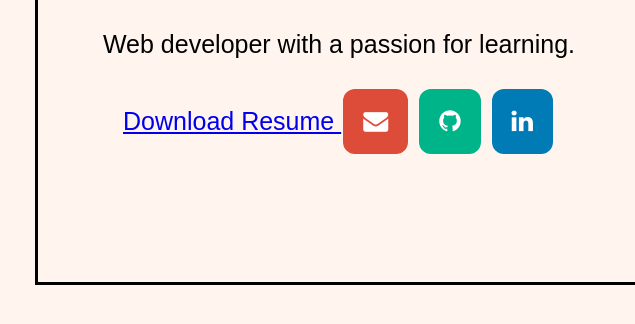
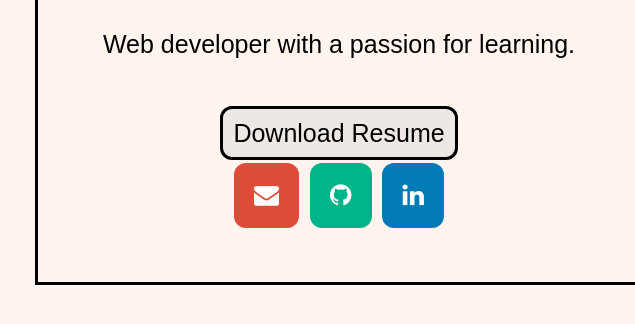
Before and after one commit to RubinoD1/portfolio, a plain HTML site: page index.html in a window 1280 px wide. Shown: the part 252-576 px from the top of the page, 0-635 px from the left. Drawn offline with Linux system fonts and the light colour scheme.

Commit message:
started resume link styling and updated index.html with more comments

```diff
--- a/assets/css/style.css
+++ b/assets/css/style.css
@@ -86,6 +86,23 @@ body {
   opacity: 0.7;
 }
 
+/* resume link box style */
+.resume {
+  margin: auto;
+  margin-top: 60px;
+  margin-bottom: 10px;
+}
+
+/* resume link text style */
+.resume-link {
+  text-decoration: none;
+  color: black;
+  background-color: rgb(220,220,220,0.5);
+  border-style: solid;
+  border-radius: 12px;
+  padding: 10px;
+}
+
   /* Media break points */
   @media screen and (max-width: 960px) {
     .hero {
--- a/index.html
+++ b/index.html
@@ -42,9 +42,13 @@
    </p>
 
    <!-- Resume download link-->
-   <a href="./assets/download/Daniel Rubino Resume.pdf" download="Daniel Rubino Resume" target="_blank" rel="noopener noreferrer">
-      Download Resume
-   </a>
+
+   <div class="resume">
+      <a class="resume-link" href="./assets/download/Daniel Rubino Resume.pdf" download="Daniel Rubino Resume" target="_blank" rel="noopener noreferrer">
+         Download Resume
+      </a>
+   </div>
+
 
    <!--Profile links-->
    <a href="mailto:Rubinod1@gmail.com" target="_blank" rel="noopener noreferrer" class="icon email fa fa-envelope"></a>
```
